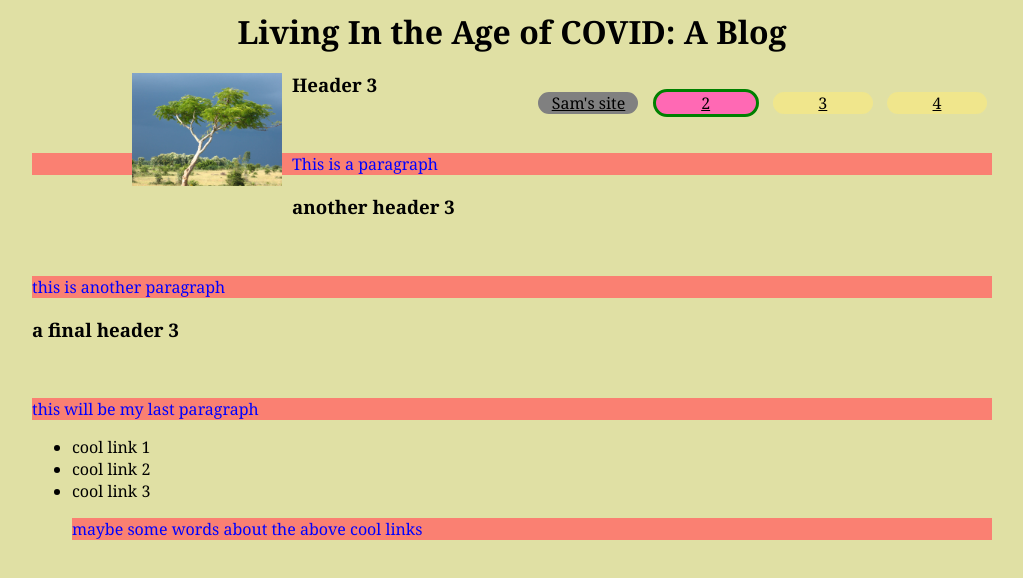
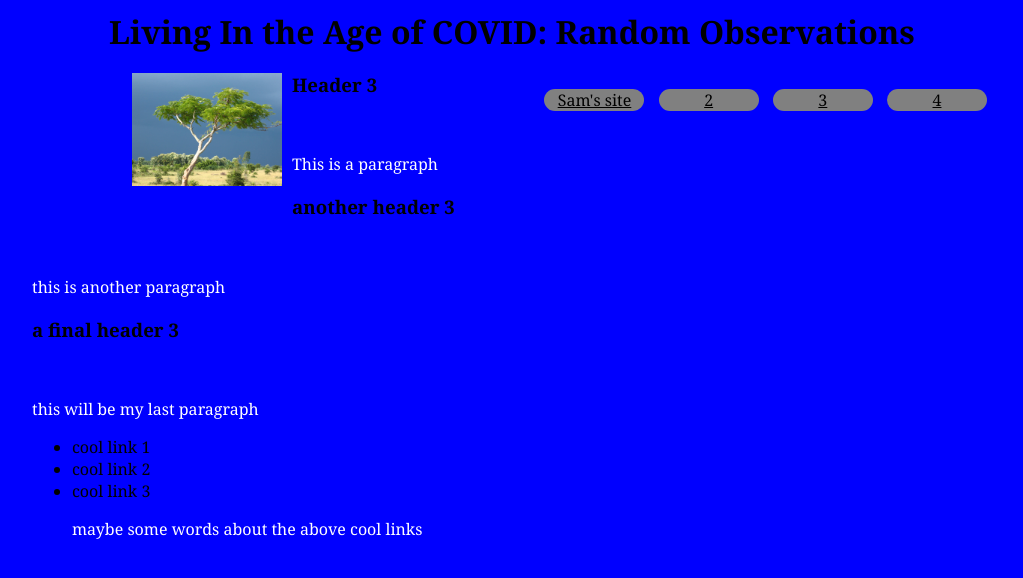
Before and after one commit to JRedmon1698/class-project, a plain HTML site: page index.html in a window 1280 px wide. Shown: the whole page, without its empty margins (128-1151 px from the left). Drawn offline with Linux system fonts and the light colour scheme.

Commit message:
local css changes

```diff
--- a/index.html
+++ b/index.html
@@ -1,7 +1,7 @@
 <!DOCTYPE html>
 <html lang="en">
 <header>
-    <h1>Living In the Age of COVID: A Blog</h1>
+    <h1>Living In the Age of COVID: Random Observations</h1>
     <link rel="stylesheet" href="style.css">
     <img src="images/tree.jpg" alt="description of image">
     <nav>
--- a/style.css
+++ b/style.css
@@ -3,15 +3,15 @@
 } */
 
 p {
-    color: blue;
-    background-color: salmon;
+    color: white;
+    background-color: none;
 }
 
 body {
     margin: 0px auto;
     width: 960px;
     font-family: Cambria, Cochin, Georgia, Times, 'Times New Roman', serif;
-    background-color: rgb(224, 224, 164);
+    background-color: blue;
 }
 
 header {
@@ -50,11 +50,11 @@ header > nav > ul > li > a {
     color: inherit;
 }
 
-#first {
+/* #first {
     background-color: hotpink;
     border: solid green;
-}
+} */
 
-.blue {
+/* .blue {
     background-color: khaki;
-}
+} */
```
